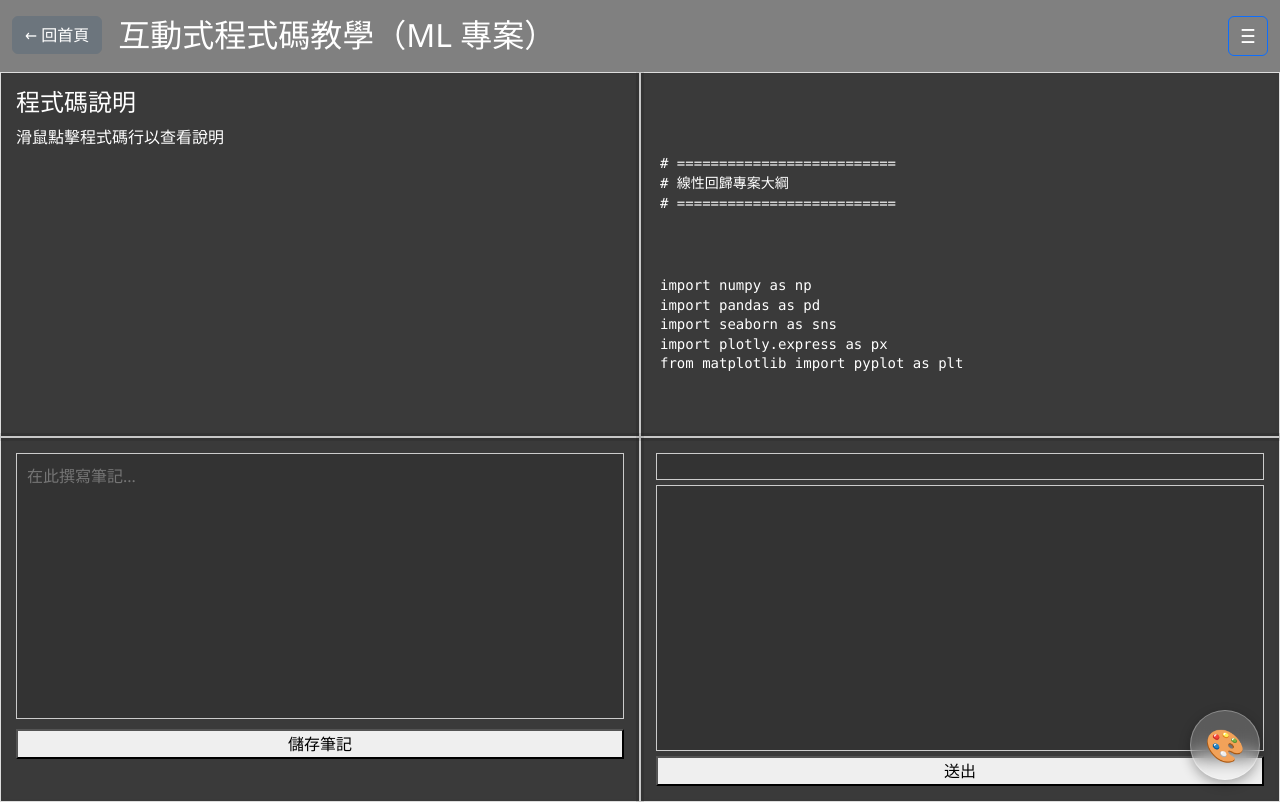
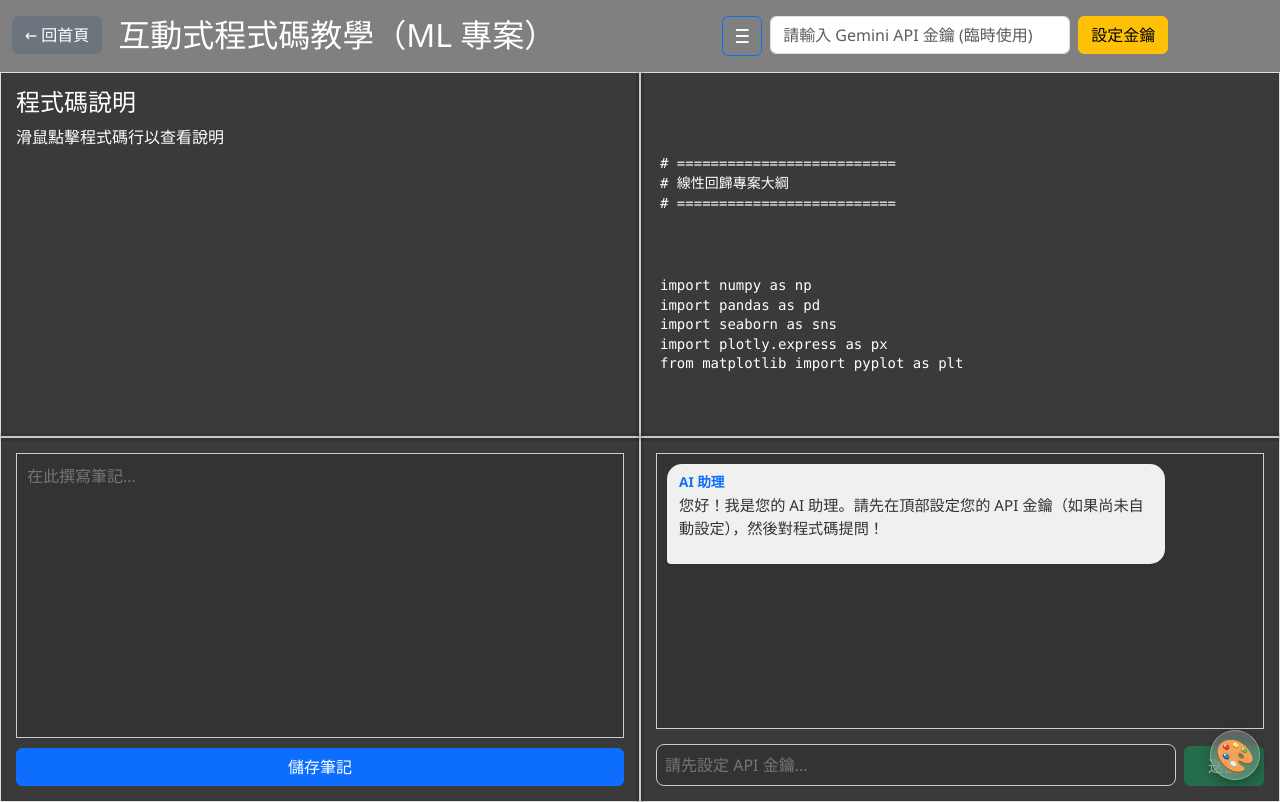
Before and after one commit to xiaoyao3312/Web_Learning_Model, a Flask app: page /ml in a window 1280 px wide. Run offline with Flask 3, Linux system fonts and the light colour scheme.

Commit message:
串接Gemini 聊天API成功可輸入自己的金鑰啟動聊天

```diff
--- a/static/css/Color_BG_Control.css
+++ b/static/css/Color_BG_Control.css
@@ -6,7 +6,7 @@
   --panel-font-color: #000;
   --header-font-color: #000;
 
-  --fab-size: 70px;
+  --fab-size: 50px;
   --fab-shadow: 0 4px 12px rgba(0, 0, 0, 0.3);
   /* 移除 --content-bg 變數，直接使用 --panel-bg-color */
 }
--- a/static/css/ML_html.css
+++ b/static/css/ML_html.css
@@ -1,5 +1,3 @@
-/* static/CSS/ML_html.css */
-
 /* --- 專案按鈕列樣式 --- */
 .header-row {
     margin-right: 15px;
@@ -49,6 +47,43 @@ h1, h2, h3, h4, h5, h6 {
     /* 移除 Bootstrap 的 flex-grow 影響 */
     flex-shrink: 0;
 }
+
+/* --- API 金鑰輸入區樣式 --- */
+#apiKeyInput {
+    max-width: 300px; /* 限制輸入框最大寬度 */
+}
+#saveApiKeyBtn {
+    /* 確保按鈕不會被壓縮 */
+    white-space: nowrap;
+}
+/* 讓整個頂部容器在小螢幕上佈局更合理 */
+@media (max-width: 768px) {
+    .container-fluid.py-3 {
+        flex-direction: column;
+        align-items: stretch !important;
+    }
+    .header-row {
+        margin-right: 0;
+        margin-bottom: 10px;
+    }
+    .top-bar {
+        margin-bottom: 10px;
+        width: 100%;
+        justify-content: space-between;
+    }
+    .project-btn-container {
+        width: calc(100% - 60px); /* 留一點空間給 toggleBtn */
+    }
+    #apiKeySetup {
+        width: 100%;
+        margin-top: 0 !important;
+        margin-bottom: 10px;
+    }
+    #apiKeyInput {
+        max-width: none;
+    }
+}
+
 
 /* --- 四面板佈局樣式 --- */
 
@@ -108,10 +143,9 @@ h1, h2, h3, h4, h5, h6 {
     font-weight: bold;
 }
 
-/* 筆記與聊天區域 */
+/* 筆記與聊天區域通用樣式 */
 #userNotes, #chatInput {
-    width: 100%;
-    height: 80%;
+    /* 移除之前的 width: 100%; height: 80%; */
     box-sizing: border-box;
     padding: 10px;
     border: 1px solid #ccc;
@@ -123,27 +157,36 @@ h1, h2, h3, h4, h5, h6 {
     transition: background-color 0.5s linear, color 0.5s linear;
 }
 
+/* 左下角筆記區 */
 .left-bottom {
     display: flex;
     flex-direction: column;
 }
 
+#userNotes {
+    flex-grow: 1; /* 讓筆記區佔滿剩餘空間 */
+    height: auto;
+    margin-bottom: 10px;
+}
+
 #saveNotesBtn {
-    margin-top: 10px;
+    /* margin-top: 10px; 刪除，已被 margin-bottom 取代 */
     width: 100%;
 }
 
+/* 右下角聊天區 - 啟用 Flex 佈局 */
 .right-bottom {
     display: flex;
-    flex-direction: column;
+    flex-direction: column; /* 聊天顯示在上，輸入區在下 */
 }
 
+/* 聊天顯示區域 */
 .chat-display {
     flex-grow: 1;
     overflow-y: auto;
     border: 1px solid #ccc;
-    margin-bottom: 5px;
-    padding: 5px;
+    margin-bottom: 10px;
+    padding: 10px;
     /* 確保聊天顯示背景也使用面板背景變數 */
     background-color: var(--panel-bg-color);
     color: var(--panel-font-color);
@@ -151,12 +194,96 @@ h1, h2, h3, h4, h5, h6 {
     transition: background-color 0.5s linear, color 0.5s linear;
 }
 
-#sendChatBtn {
-    margin-top: 5px;
-    width: 100%;
+/* 聊天輸入區域 - 橫向佈局 */
+.chat-input-area {
+    display: flex;
+    align-items: flex-end; /* 將按鈕和輸入框底部對齊 */
+    gap: 8px; /* 間隔 */
+    padding-top: 5px; /* 與聊天顯示區的間隔 */
 }
 
-/* --- 拖拉桿樣式 --- */
+#chatInput {
+    flex-grow: 1;
+    height: auto; /* 讓 JS 控制高度 */
+    min-height: 40px;
+    max-height: 120px;
+    padding: 8px;
+    border-radius: 8px;
+}
+
+#sendChatBtn {
+    /* margin-top: 5px; 移除 */
+    width: 80px; /* 固定寬度，與輸入框對齊 */
+    height: 40px;
+    padding: 0;
+    display: flex;
+    align-items: center;
+    justify-content: center;
+    flex-shrink: 0; /* 防止按鈕被壓縮 */
+}
+
+/* --- 聊天訊息氣泡樣式 --- */
+.message-bubble {
+    max-width: 85%;
+    padding: 8px 12px;
+    border-radius: 15px;
+    margin-bottom: 8px;
+    word-wrap: break-word;
+    font-size: 0.95rem;
+    box-shadow: 0 1px 2px rgba(0, 0, 0, 0.1);
+}
+
+.user-bubble {
+    background-color: #0d6efd; /* Bootstrap primary blue */
+    color: white;
+    margin-left: auto; /* 推到右側 */
+    border-bottom-right-radius: 4px; /* 尖角效果 */
+}
+
+.ai-bubble {
+    background-color: #f0f0f0; /* 淺灰色 */
+    color: #333;
+    margin-right: auto; /* 推到左側 */
+    border-bottom-left-radius: 4px; /* 尖角效果 */
+}
+
+.ai-name {
+    font-weight: bold;
+    color: #0d6efd;
+    font-size: 0.85rem;
+    margin-bottom: 2px;
+}
+
+/* 正在輸入的動畫點 */
+.typing-indicator .dot {
+    display: inline-block;
+    width: 6px;
+    height: 6px;
+    margin: 0 2px;
+    background-color: #0d6efd;
+    border-radius: 50%;
+    animation: bounce 0.6s infinite alternate;
+}
+
+.typing-indicator .dot:nth-child(2) {
+    animation-delay: 0.2s;
+}
+
+.typing-indicator .dot:nth-child(3) {
+    animation-delay: 0.4s;
+}
+
+@keyframes bounce {
+    from {
+        transform: translateY(0);
+    }
+    to {
+        transform: translateY(-4px);
+    }
+}
+
+
+/* --- 拖拉桿樣式 (保持原樣) --- */
 .horizontal-resizer, .vertical-resizer {
     position: absolute;
     z-index: 10;
--- a/static/js/ML_project_runner.js
+++ b/static/js/ML_project_runner.js
@@ -1,5 +1,6 @@
 import { ML_projects as projects } from "./ML_project_loader.js";
 
+// --- 專案載入邏輯 (保持原樣) ---
 let currentProject = 1;
 
 function renderProject(id){
@@ -54,24 +55,272 @@ document.getElementById('saveNotesBtn').addEventListener('click', ()=>{
   URL.revokeObjectURL(link.href);
 });
 
-document.getElementById('sendChatBtn').addEventListener('click', ()=>{
-  const input = document.getElementById('chatInput').value;
-  if(!input) return;
 
-  const chatDisplay = document.getElementById('chatDisplay');
-  const userMsg = document.createElement('div'); userMsg.textContent = "你: " + input;
-  chatDisplay.appendChild(userMsg);
+// ---------------------------
+// --- Gemini AI 聊天串接邏輯 (更新 API_KEY 處理) ---
+// 核心設定
+const MODEL_NAME = "gemini-2.5-flash-preview-09-2025";
+const API_URL = `https://generativelanguage.googleapis.com/v1beta/models/${MODEL_NAME}:generateContent`;
 
-  const botMsg = document.createElement('div'); botMsg.textContent = "ChatGPT: 我收到你的訊息了!";
-  botMsg.style.color = "blue";
-  chatDisplay.appendChild(botMsg);
+/* !! 重要 !!
+ * API_KEY 現在是一個 'let' 變數，以便從 UI 輸入框更新。
+ * 初始值為空字串，等待使用者從介面輸入。
+ */
+let API_KEY = "";
 
-  document.getElementById('chatInput').value = '';
-  chatDisplay.scrollTop = chatDisplay.scrollHeight;
+// DOM 元素參考
+const chatDisplay = document.getElementById('chatDisplay');
+const chatInput = document.getElementById('chatInput');
+const sendChatBtn = document.getElementById('sendChatBtn');
+// 新增的金鑰相關 DOM 元素
+const apiKeyInput = document.getElementById('apiKeyInput');
+const saveApiKeyBtn = document.getElementById('saveApiKeyBtn');
+
+// 聊天歷史記錄，用於保持對話上下文
+let chatHistory = [];
+// 追蹤 AI 正在輸入的 DOM 元素容器
+let typingIndicatorElement = null;
+
+// --- 輔助函數：檢查金鑰狀態並更新 UI ---
+function checkApiKeyStatus() {
+    // 簡單地檢查 API_KEY 是否有內容
+    const isKeySet = API_KEY.trim().length > 0;
+
+    // 啟用/禁用聊天輸入和按鈕
+    chatInput.disabled = !isKeySet;
+    sendChatBtn.disabled = !isKeySet;
+
+    if (isKeySet) {
+        apiKeyInput.placeholder = "API 金鑰已設定 (本頁面有效)";
+        apiKeyInput.classList.remove('is-invalid');
+        apiKeyInput.classList.add('is-valid');
+        // 清空輸入框內容，避免金鑰一直顯示
+        apiKeyInput.value = '';
+        saveApiKeyBtn.textContent = "已設定 ✅";
+        saveApiKeyBtn.disabled = true;
+        chatInput.placeholder = "在此輸入訊息...";
+        chatInput.focus();
+    } else {
+        apiKeyInput.placeholder = "請輸入 Gemini API 金鑰 (臨時使用)";
+        apiKeyInput.classList.remove('is-valid');
+        saveApiKeyBtn.textContent = "設定金鑰";
+        saveApiKeyBtn.disabled = false;
+        chatInput.placeholder = "請先設定 API 金鑰...";
+    }
+}
+
+// 首次載入時檢查金鑰狀態 (預設禁用聊天直到設定金鑰)
+checkApiKeyStatus();
+
+/**
+ * 處理 API 呼叫的指數退避重試機制
+ */
+async function exponentialBackoff(fn, retries = 5, delay = 1000) {
+    try {
+        return await fn();
+    } catch (error) {
+        if (retries > 0) {
+            console.warn(`API 請求失敗，剩餘重試次數: ${retries}。將在 ${delay / 1000} 秒後重試...`);
+            await new Promise(resolve => setTimeout(resolve, delay));
+            return exponentialBackoff(fn, retries - 1, delay * 2);
+        } else {
+            throw error;
+        }
+    }
+}
+
+/**
+ * 將訊息新增到聊天顯示區域
+ * @param {string} sender - 訊息發送者 ('user' 或 'ai')
+ * @param {string} text - 訊息內容
+ */
+function appendMessage(sender, text) {
+    const isUser = sender === 'user';
+    const messageDiv = document.createElement('div');
+    messageDiv.className = `flex ${isUser ? 'justify-end' : 'justify-start'}`;
+
+    const bubble = document.createElement('div');
+    bubble.className = `message-bubble ${isUser ? 'user-bubble' : 'ai-bubble'}`;
+
+    if (isUser) {
+        bubble.textContent = text;
+    } else {
+        const aiTitle = document.createElement('p');
+        aiTitle.className = 'ai-name';
+        aiTitle.textContent = 'AI 助理';
+        bubble.appendChild(aiTitle);
+
+        // 替換換行符號為 <br> 以便在 HTML 中正確顯示
+        const aiText = document.createElement('p');
+        aiText.innerHTML = text.replace(/\n/g, '<br>');
+        bubble.appendChild(aiText);
+    }
+
+    messageDiv.appendChild(bubble);
+    chatDisplay.appendChild(messageDiv);
+
+    // 保持捲動到底部
+    chatDisplay.scrollTop = chatDisplay.scrollHeight;
+    return messageDiv; // 返回整個訊息容器
+}
+
+/**
+ * 顯示或隱藏 AI 正在輸入的指示器
+ * @param {boolean} show - 是否顯示指示器
+ */
+function toggleTypingIndicator(show) {
+    if (show) {
+        if (!typingIndicatorElement) {
+            const messageDiv = document.createElement('div');
+            messageDiv.className = 'flex justify-start';
+            const bubble = document.createElement('div');
+            bubble.className = 'message-bubble ai-bubble typing-indicator';
+            bubble.innerHTML = `
+                <p class="ai-name">AI 助理</p>
+                <div class="flex space-x-1">
+                    <div class="dot"></div>
+                    <div class="dot"></div>
+                    <div class="dot"></div>
+                </div>
+            `;
+            messageDiv.appendChild(bubble);
+            chatDisplay.appendChild(messageDiv);
+            typingIndicatorElement = messageDiv;
+        }
+    } else {
+        if (typingIndicatorElement && typingIndicatorElement.parentElement) {
+            typingIndicatorElement.parentElement.removeChild(typingIndicatorElement);
+            typingIndicatorElement = null;
+        }
+    }
+     // 保持捲動到底部
+    chatDisplay.scrollTop = chatDisplay.scrollHeight;
+}
+
+/**
+ * 處理使用者輸入並呼叫 Gemini API
+ */
+async function sendMessage() {
+    // 再次檢查金鑰，防止禁用被繞過
+    if (API_KEY.trim().length === 0) {
+        appendMessage('ai', "請先在頂部輸入框中設定您的 Gemini API 金鑰，才能開始聊天。");
+        apiKeyInput.classList.add('is-invalid');
+        return;
+    }
+
+    const userText = chatInput.value.trim();
+
+    if (!userText) return;
+
+    // 1. 更新 UI 和狀態
+    appendMessage('user', userText); // 顯示使用者訊息
+    chatInput.value = ''; // 清空輸入框
+    chatInput.style.height = 'auto'; // 重設輸入框高度
+    sendChatBtn.disabled = true;
+    chatInput.disabled = true;
+    toggleTypingIndicator(true); // 顯示輸入指示器
+
+    // 2. 更新聊天歷史記錄
+    chatHistory.push({ role: "user", parts: [{ text: userText }] });
+
+    // 3. 準備 API 請求的 Payload
+    const payload = {
+        contents: chatHistory, // 傳遞完整的聊天歷史記錄以保持上下文
+        tools: [{ "google_search": {} }], // 啟用 Google 搜尋工具
+        systemInstruction: {
+            parts: [{ text: "你是一個友善且樂於助人的程式碼教學助理。你的目標是幫助使用者理解左上角區域中顯示的程式碼。請使用繁體中文進行回應，並保持專業和耐心的語氣。" }]
+        }
+    };
+
+    const fetchOptions = {
+        method: 'POST',
+        headers: { 'Content-Type': 'application/json' },
+        body: JSON.stringify(payload)
+    };
+
+    let aiResponseText = "抱歉，與 AI 服務連線失敗，請稍後再試。";
+
+    // 4. 執行 API 呼叫
+    try {
+        const response = await exponentialBackoff(() => fetch(`${API_URL}?key=${API_KEY}`, fetchOptions));
+
+        if (!response.ok) {
+            // --- 專門處理 403 Forbidden 錯誤 ---
+            if (response.status === 403) {
+                 throw new Error(`API 請求被拒絕 (403 Forbidden)。請檢查您的 API 金鑰是否有效，或該專案是否已啟用 Gemini API 服務。`);
+            }
+            throw new Error(`API 請求失敗，狀態碼: ${response.status}`);
+        }
+
+        const result = await response.json();
+        aiResponseText = result.candidates?.[0]?.content?.parts?.[0]?.text || aiResponseText;
+
+        // 5. 更新聊天歷史記錄
+        chatHistory.push({ role: "model", parts: [{ text: aiResponseText }] });
+    } catch (error) {
+        console.error("呼叫 Gemini API 發生錯誤:", error);
+        aiResponseText = `[錯誤]：無法連接到服務或處理回應。詳細錯誤：${error.message}`;
+        // 錯誤時將錯誤訊息作為 AI 回應加入歷史記錄
+        chatHistory.push({ role: "model", parts: [{ text: aiResponseText }] });
+    } finally {
+        // 6. 恢復 UI 狀態
+        toggleTypingIndicator(false); // 隱藏輸入指示器
+
+        // 新增正式的 AI 回覆
+        appendMessage('ai', aiResponseText);
+
+        // 恢復聊天輸入狀態
+        sendChatBtn.disabled = false;
+        chatInput.disabled = false;
+        chatInput.focus();
+    }
+}
+
+// --- 事件監聽器設定 (取代原有的 sendChatBtn 處理器) ---
+
+// 1. 處理 API 金鑰儲存
+saveApiKeyBtn.addEventListener('click', () => {
+    // 使用 trim() 移除空白
+    const key = apiKeyInput.value.trim();
+
+    // 簡單檢查長度，API 金鑰通常很長
+    if (key.length > 10) {
+        API_KEY = key; // 設置臨時金鑰
+        checkApiKeyStatus(); // 更新 UI
+        // 提示成功
+        appendMessage('ai', 'API 金鑰已成功設定（僅本次瀏覽器會話有效）。現在您可以開始提問了！');
+    } else {
+        // 無效金鑰處理
+        API_KEY = "";
+        apiKeyInput.classList.add('is-invalid');
+        checkApiKeyStatus();
+        // 替換 alert 為聊天訊息提示
+        appendMessage('ai', '[設定錯誤]：請輸入有效的 Gemini API 金鑰。');
+    }
 });
 
+
+// 2. 處理點擊送出按鈕
+sendChatBtn.addEventListener('click', sendMessage);
+
+// 3. 處理 Enter 鍵送出 (Shift+Enter 換行)
+chatInput.addEventListener('keypress', function(e) {
+    // 只有在按下 Enter 鍵且沒有按住 Shift 鍵，且按鈕未被禁用時才觸發
+    if (e.key === 'Enter' && !e.shiftKey && !sendChatBtn.disabled) {
+        e.preventDefault(); // 阻止默認的換行行為
+        sendMessage();
+    }
+});
+
+// 4. 自動調整輸入框高度
+chatInput.addEventListener('input', function() {
+    this.style.height = 'auto';
+    this.style.height = (this.scrollHeight) + 'px';
+});
+
+
 // ---------------------------
-// 拖拉功能
+// 拖拉功能 (保持原樣)
 const container = document.getElementById("fourPanel");
 const hResizer = document.getElementById("hResizer");
 const vResizer = document.getElementById("vResizer");
--- a/templates/ml.html
+++ b/templates/ml.html
@@ -25,6 +25,12 @@
       <button class="project-btn btn btn-outline-primary" data-id="3">專案 3</button>
     </div>
   </div>
+
+  <!-- 新增 API 金鑰輸入區 -->
+  <div id="apiKeySetup" class="flex-grow-1 d-flex gap-2 align-items-center mt-2 mt-md-0">
+    <input type="password" id="apiKeyInput" class="form-control" placeholder="在此輸入 Gemini API 金鑰 (臨時使用)">
+    <button id="saveApiKeyBtn" class="btn btn-warning flex-shrink-0">設定金鑰</button>
+  </div>
 </div>
 
 <div class="four-panel-container" id="fourPanel">
@@ -37,12 +43,22 @@
   </div>
   <div class="panel left-bottom">
     <textarea id="userNotes" placeholder="在此撰寫筆記..."></textarea>
-    <button id="saveNotesBtn">儲存筆記</button>
+    <button id="saveNotesBtn" class="btn btn-primary">儲存筆記</button>
   </div>
   <div class="panel right-bottom">
-    <div id="chatDisplay" class="chat-display"></div>
-    <textarea id="chatInput"></textarea>
-    <button id="sendChatBtn">送出</button>
+    <div id="chatDisplay" class="chat-display">
+      <!-- 初始歡迎訊息 -->
+      <div class="flex justify-start">
+        <div class="message-bubble ai-bubble">
+          <p class="ai-name">AI 助理</p>
+          <p>您好！我是您的 AI 助理。請先在頂部設定您的 API 金鑰（如果尚未自動設定），然後對程式碼提問！</p>
+        </div>
+      </div>
+    </div>
+    <div class="chat-input-area">
+      <textarea id="chatInput" rows="1" placeholder="請先設定 API 金鑰..." disabled></textarea>
+      <button id="sendChatBtn" class="btn btn-success" disabled>送出</button>
+    </div>
   </div>
 
   <!-- 拖拉桿 -->
--- a/檔案操作手冊.txt
+++ b/檔案操作手冊.txt
@@ -36,3 +36,6 @@
 
 </body>
 </html>
+
+const API_KEY
+在JS檔裡找到這行 API改成自己的就能用
```
